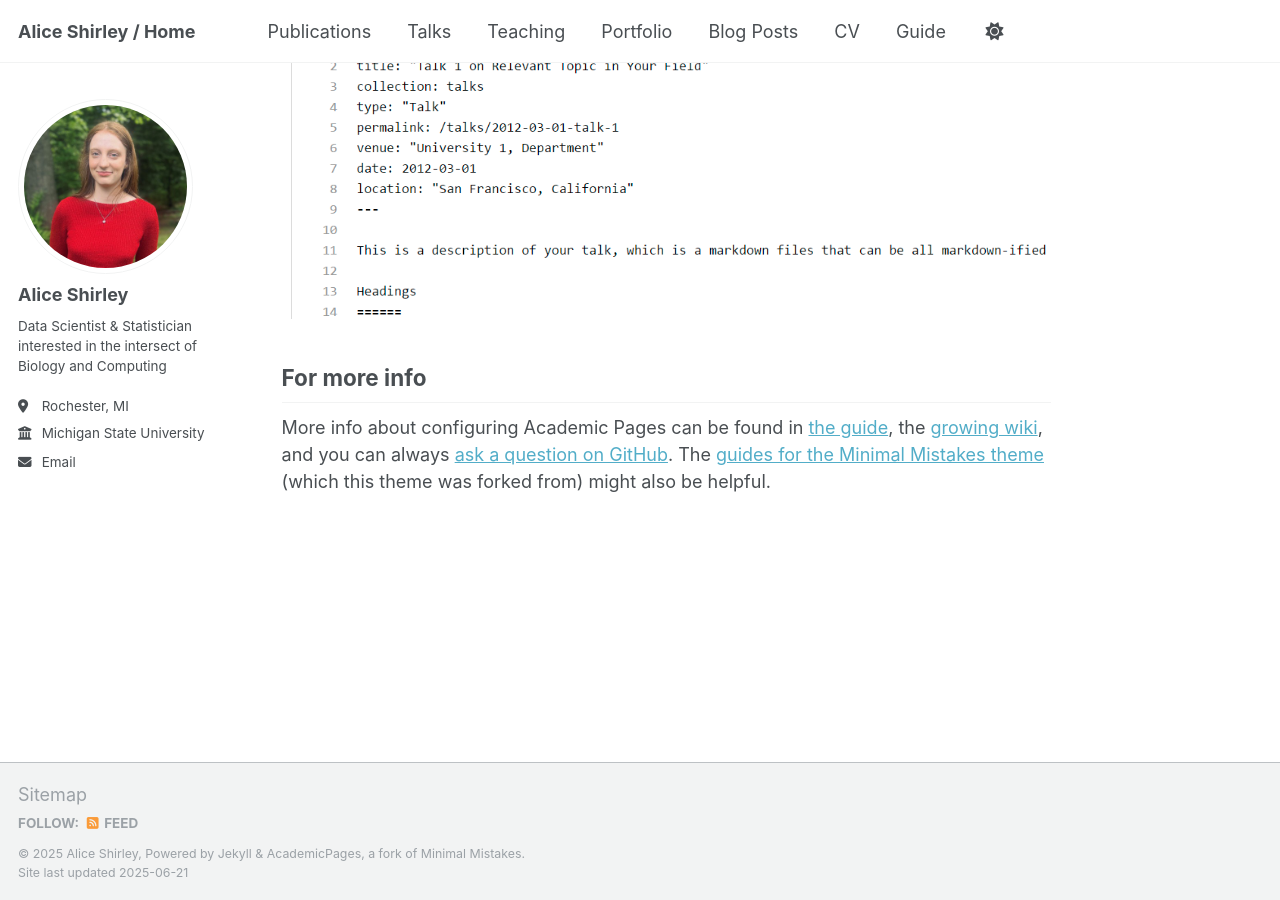
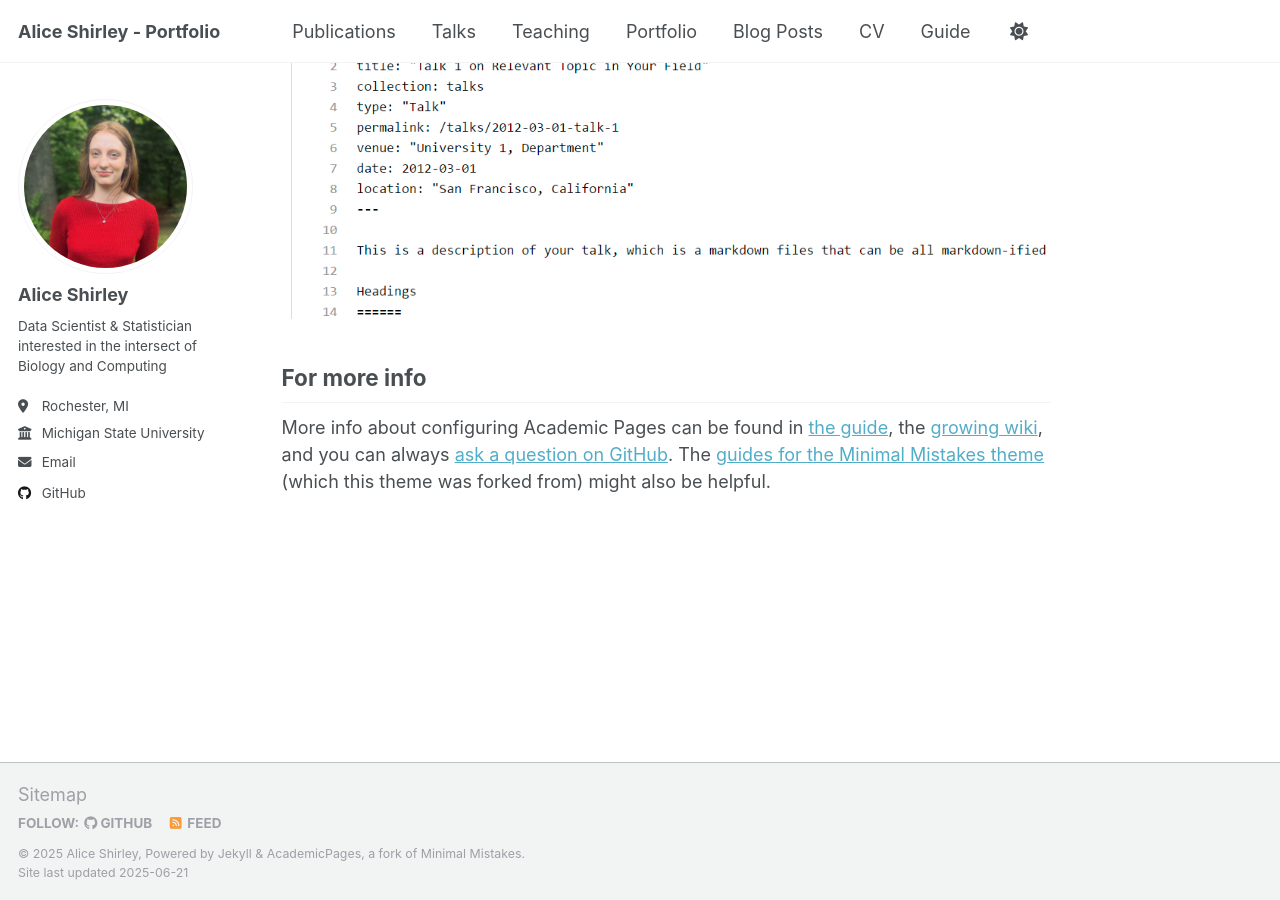
Before and after one commit to shirle21/shirle21.github.io, a Jekyll site: the page built from _pages/about.md, in a window 1280 px wide and 900 px high, scrolled down 2636 px. Built offline with Jekyll 4.4.1, drawn with Linux system fonts in a browser that asks for light colours.

Commit message:
fix links

```diff
--- a/_config.yml
+++ b/_config.yml
@@ -9,7 +9,8 @@
 # Basic Site Settings
 locale                   : "en-US"
 site_theme               : "default"
-title                    : "Alice Shirley / Home"
+title                    : "Alice Shirley - Portfolio"
+description              : "Projects and Resume of Alice Shirley"
 title_separator          : "-"
 name                     : &name "Alice Shirley"
 description              : &description "Data Scientist & Statistician interested in the intersect of Biology and Computing"
@@ -28,7 +29,7 @@ author:
   employer         : "Michigan State University"
   uri              : # URL
   email            : "alicejshirley@outlook.com"
-
+  github           : "shirle21"
 
   # Repositories and software development
   bitbucket        : # Username - Update with your username on the site
```
